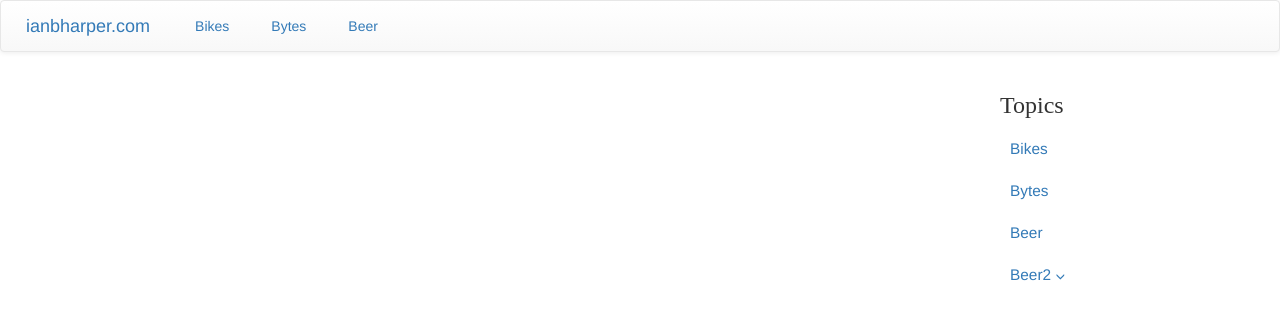
After one commit to ianharper/django_blog, a Django app: page /1 in a window 1280 px wide. The commit adds this page. Shown: the top 320 px of the page. Run offline with Django 3.2, Linux system fonts and the light colour scheme; data that the repository does not hold is empty; some libraries are stand-ins or nearby versions.

Commit message:
Combined header and navbar

```diff
--- a/blog/static/css/blog.css
+++ b/blog/static/css/blog.css
@@ -18,6 +18,14 @@
 .navbar-header {
     text-decoration: none;
     margin: 0px 10px
+}
+
+.navbar-header a:hover {
+    text-decoration: none;
+}
+
+.nav>li>a {
+    padding: 15px 20px;
 }
 
 #sidebar {
--- a/blog/templates/blog/navbar.html
+++ b/blog/templates/blog/navbar.html
@@ -1,14 +1,14 @@
 
 
 <nav class="navbar navbar-default" role="navigation">
-	<div class="navbar-header">
+	<div class="navbar-header navbar-brand">
+		<a href="/">ianbharper.com</a>
 	</div>
-	<div>
 		<ul class="nav nav-pills">
 			<li role="presentation"><a href="{% url 'category_list' name='Bikes' %}">Bikes</a></li>
 			<li role="presentation"><a href="{% url 'category_list' name='Bytes' %}">Bytes</a></li>
 			<li role="presentation"><a href="{% url 'category_list' name='Beer' %}">Beer</a></li>
-			<li role="presentation"><a href="/">Blog</a></li>
+			<!-- <li role="presentation"><a href="/">Blog</a></li> -->
 		</ul>
-	</div>
+
 </nav>
--- /dev/null
+++ b/blog/templates/blog/sidebar.html
@@ -0,0 +1,28 @@
+
+
+
+
+
+<nav>
+    <!-- Sidebar Header -->
+    <div class="sidebar-header">
+        <h3>Topics</h3>
+    </div>
+
+    <!-- Sidebar Links -->
+    <ul class="list-unstyled components">
+        <li role="presentation"><a href="{% url 'category_list' name='Bikes' %}">Bikes</a></li>
+        <li role="presentation"><a href="{% url 'category_list' name='Bytes' %}">Bytes</a></li>
+        <li role="presentation"><a href="{% url 'category_list' name='Beer' %}">Beer</a></li>
+
+            <li>
+            <a href="{% url 'category_list' name='Beer' %}">Beer2</a>
+            <a href="#homeSubmenu" data-toggle="collapse" aria-expanded="false"></a>
+            <ul class="collapse list-unstyled" id="homeSubmenu">
+                <li><a href="#">Page</a></li>
+                <li><a href="#">Page</a></li>
+                <li><a href="#">Page</a></li>
+            </ul>
+        </li>
+    </ul>
+</nav>
```
Also changed, not shown: blog/static/blog.js (added, +13 -0 lines).
